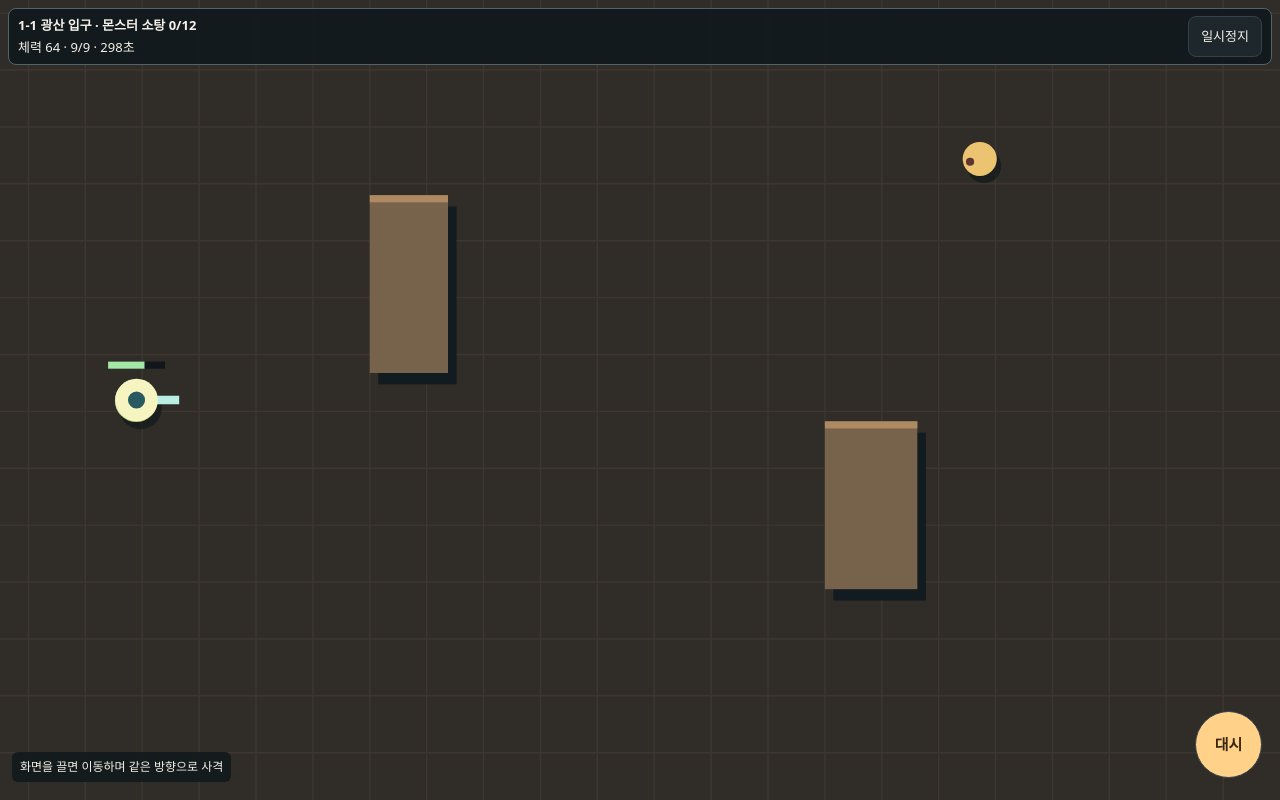
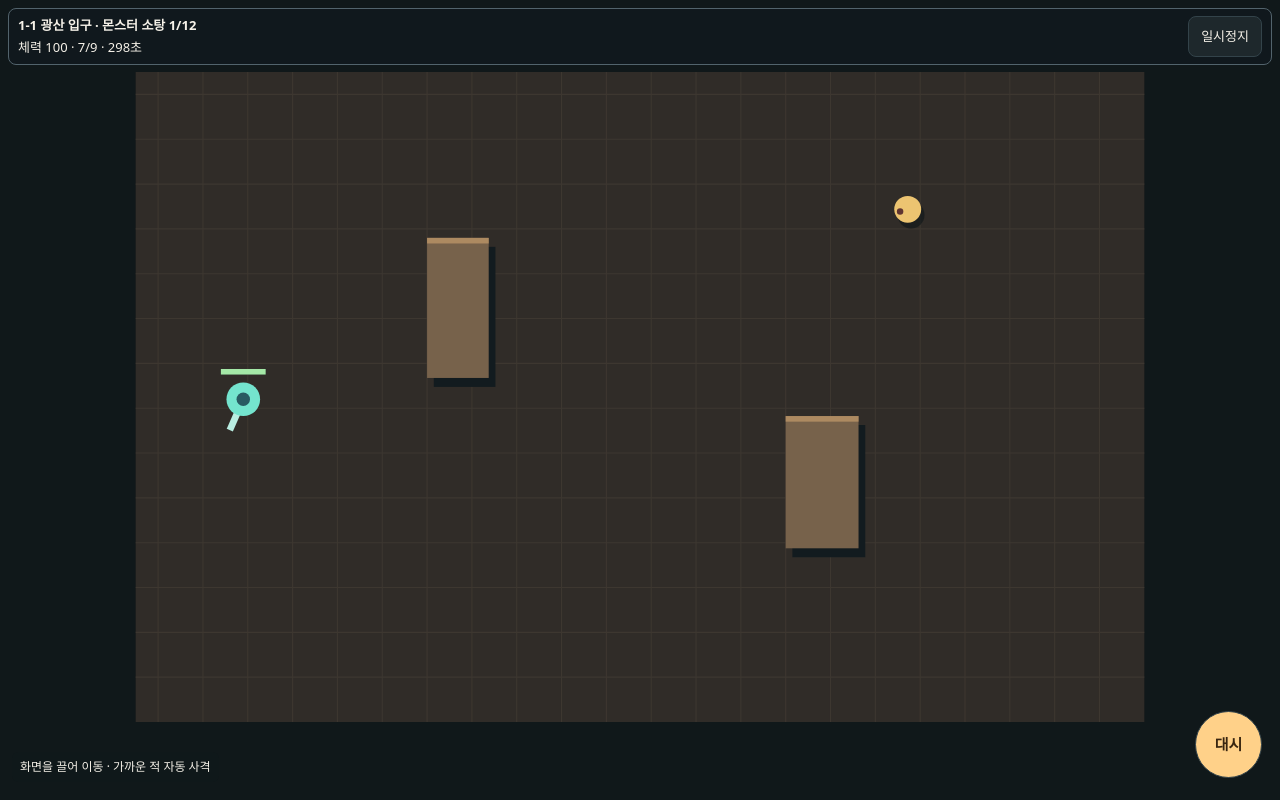
Before and after one commit to xnsbr1/web-game, a plain HTML site: page shooter.html in a window 1280 px wide. Both pictures are taken after a click on the button "출격". Drawn offline with Linux system fonts and the light colour scheme.

Commit message:
Add nearest-target auto fire, fixed arenas and three weapons

```diff
--- a/shooter.html
+++ b/shooter.html
@@ -3,6 +3,8 @@
 <head>
 <meta charset="utf-8">
 <meta name="viewport" content="width=device-width,initial-scale=1,viewport-fit=cover">
+<meta name="apple-mobile-web-app-capable" content="yes">
+<meta name="apple-mobile-web-app-title" content="심층 탄환">
 <meta name="theme-color" content="#12171a">
 <title>심층 탄환</title>
 <style>
@@ -45,7 +47,7 @@ canvas{display:block;width:100%;aspect-ratio:900/580;max-height:62dvh;object-fit
 <div class="arena" id="arena"><canvas id="screen" width="900" height="580" aria-label="전투 지도"></canvas>
 <div id="joystick" aria-hidden="true"><i></i></div>
 <div id="result" class="result" hidden><article><h2 id="resultTitle"></h2><p id="resultText"></p><div class="row" id="resultActions"></div></article></div></div>
-<p id="combatHint">화면을 끌면 이동하며 같은 방향으로 사격</p>
+<p id="combatHint">화면을 끌어 이동 · 가까운 적 자동 사격</p>
 <button id="dash" aria-label="대시">대시</button>
 </section>
 </main>
@@ -73,6 +75,9 @@ const bossColors={charge:'#f3a56c',line:'#8bd5f4',summon:'#a4d883',burst:'#dfa7f
 const objectiveNames={clear:'몬스터 소탕',destroy:'시설 파괴',survive:'생존',armor:'갑각벌레 처치',boss:'보스 격파',switch:'스위치 작동 후 탈출',samples:'표본 처치',defend:'시설 방어',escape:'출구 도착',recover:'보급 상자 회수',elite:'엘리트 처치',range:'표적 사격'};
 const gear={
  pistol:{name:'권총',slot:'gun',damage:22,interval:.28,mag:9,reload:.82,speed:640,mods:['정밀탄','속사 장치'],desc:'중거리에서 안정적인 기본 총기'},
+ revolver:{name:'리볼버',slot:'gun',damage:45,interval:.55,mag:6,reload:1.05,speed:730,mods:['관통탄','확장 실린더'],desc:'한 발이 강한 6연발 권총'},
+ rifle:{name:'돌격소총',slot:'gun',damage:19,interval:.17,mag:18,reload:1.12,speed:810,mods:['고속 장전','철갑탄'],desc:'중장거리에서 빠르고 안정적인 연사'},
+ sniper:{name:'저격소총',slot:'gun',damage:95,interval:1.12,mag:4,reload:1.45,speed:1040,mods:['중장갑 파쇄','장거리 탄환'],desc:'긴 사거리와 높은 단발 피해'},
  shotgun:{name:'산탄총',slot:'gun',damage:14,interval:.64,mag:5,reload:1.1,speed:580,mods:['충격탄','집속탄'],desc:'근거리에서 산탄 5발 발사'},
  smg:{name:'기관단총',slot:'gun',damage:11,interval:.115,mag:23,reload:1,speed:690,mods:['연쇄탄','표식탄'],desc:'연사로 빠른 적을 제압'},
  rail:{name:'충전포',slot:'gun',damage:74,interval:1.05,mag:3,reload:1.3,speed:900,mods:['관통광선','분열탄'],desc:'느리지만 강한 관통 사격'},
@@ -88,10 +93,10 @@ const gear={
  rift:{name:'균열 코어',slot:'charm',desc:'대시 직후 첫 발 피해 증가'},
  battery:{name:'비상 배터리',slot:'charm',desc:'낮은 체력에서 전투당 한 번 보호막'}
 };
-const unlocks={1:'scoutHelmet',11:'sealedHelmet',3:'plate',4:'shotgun',6:'thrust',8:'quick',9:'smg',12:'insulated',16:'grip',17:'battery',19:'rail'};
+const unlocks={1:'scoutHelmet',2:'revolver',7:'rifle',11:'sealedHelmet',15:'sniper',3:'plate',4:'shotgun',6:'thrust',8:'quick',9:'smg',12:'insulated',16:'grip',17:'battery',19:'rail'};
 const slots={head:'헬멧',gun:'총기',armor:'갑옷',gloves:'장갑',boots:'신발',charm:'장신구'};
 const rankColors=['#b1bec6','#8de2a5','#8bc5ff','#caa6ff','#ffc36d','#ff8491'];
-const baseRanks={pistol:1,shotgun:2,smg:3,rail:4,scoutHelmet:1,sealedHelmet:3,plate:2,insulated:3,thrust:2,grip:3,light:2,quick:2,stable:2,rift:4,battery:3};
+const baseRanks={pistol:1,revolver:2,rifle:3,sniper:4,shotgun:2,smg:3,rail:4,scoutHelmet:1,sealedHelmet:3,plate:2,insulated:3,thrust:2,grip:3,light:2,quick:2,stable:2,rift:4,battery:3};
 const currencies={credits:'크레딧',alloy:'합금',parts:'정밀 부품',cores:'보스 코어'};
 const contracts=[
  {name:'회수 의뢰',mode:'recover',n:3,desc:'몬스터 사이로 이동해 상자 3개 회수 · 합금'},
@@ -107,8 +112,8 @@ const own=id=>Object.hasOwn(save.levels,id);
 const level=id=>save.levels[id]||0;
 function unlock(id){if(!id||own(id))return '';save.levels[id]=0;return ' · '+gear[id].name+' 획득';}
 // Grant earlier first-clear loot to existing saves that already cleared these missions.
-if(save.cleared>=2 && !own('scoutHelmet')){unlock('scoutHelmet');persist();}
-if(save.cleared>=12 && !own('sealedHelmet')){unlock('sealedHelmet');persist();}
+const previousRewards=Object.entries(unlocks).filter(([index,id])=>Number(index)<save.cleared&&!own(id));
+if(previousRewards.length){for(const [,id] of previousRewards)unlock(id);persist();}
 function stageId(index){return (Math.floor(index/10)+1)+'-'+(index%10+1);}
 function addFunds(reward){for(const [name,amount] of Object.entries(reward))save[name]+=amount;}
 function rewardText(reward){return Object.entries(reward).filter(([,v])=>v).map(([k,v])=>currencies[k]+' +'+v).join(' · ');}
@@ -156,9 +161,9 @@ function panel(title){const el=document.createElement('section');el.className='p
 function paragraph(parent,value,cls='muted'){const p=document.createElement('p');p.textContent=value;p.className=cls;parent.append(p);}
 function grid(parent){const el=document.createElement('div');el.className='grid';parent.append(el);return el;}
 function renderMenu(next=page){
- if(document.fullscreenElement===$('combat') && document.exitFullscreen)document.exitFullscreen().catch(()=>{});
- if(next!==page || !$('combat').hidden)window.scrollTo(0,0);
+ const resetScroll=next!==page||!$('combat').hidden;
  page=next;$('combat').hidden=true;$('menu').hidden=false;document.body.classList.remove('fighting');
+ if(resetScroll)window.scrollTo(0,0);
  $('money').textContent=Object.keys(currencies).map(k=>currencies[k]+' '+save[k]).join(' · ');
  document.querySelectorAll('nav button').forEach(b=>b.setAttribute('aria-pressed',String(b.dataset.page===page)));
  $('menu').replaceChildren();
@@ -283,7 +288,7 @@ const mountPoints=[
  ['boots',19,78],['charm',81,78]
 ];
 const hues={
- pistol:'#9ec4e8',shotgun:'#e5a66b',smg:'#89dbad',rail:'#beabfd',
+ pistol:'#9ec4e8',revolver:'#d3a6a0',rifle:'#8bcdc4',sniper:'#e8ce92',shotgun:'#e5a66b',smg:'#89dbad',rail:'#beabfd',
  scoutHelmet:'#9edbb9',sealedHelmet:'#89ceea',plate:'#bfccd3',insulated:'#f5c572',
  thrust:'#f6a881',grip:'#83cbdc',light:'#b5db8c',quick:'#f3c382',stable:'#acb8fb',rift:'#cb96ff',battery:'#83e7cb'
 };
@@ -313,13 +318,16 @@ function equipmentPortrait(slot,id,extra=''){
    shape(glow,[[28,53],[59,47],[70,47],[70,51],[56,55],[28,57]]);
    rect(light,57,62,12,8);break;
   case 'gun': {
-   const long=id==='rail'||id==='shotgun';
+   const long=['rail','shotgun','rifle','sniper'].includes(id);
    g.save();g.translate(45,47);g.rotate(-.44);g.translate(-45,-47);
    shape(mid,[[11,38],[24,33],[66,33],[66,52],[29,56],[12,52]]);
    rect(light,24,34,long?53:42,10);
    rect(dark,long?77:65,36,long?15:12,10);
    shape(dark,[[29,51],[47,51],[41,73],[29,74],[25,69]]);
    rect(light,30,62,9,5);rect(glow,37,39,14,3);
+   if(id==='revolver'){rect(mid,43,41,15,12);rect(light,45,43,4,7);}
+   if(id==='rifle'){shape(mid,[[42,47],[54,47],[58,66],[49,66]]);rect(light,57,29,7,6);}
+   if(id==='sniper'){rect(dark,43,27,23,5);rect(light,48,25,14,4);}
    if(id==='smg')shape(mid,[[43,50],[55,50],[58,67],[47,67]]);
    if(id==='rail'){rect(glow,65,33,13,3);rect(glow,65,46,13,3);}
    g.restore();break;
@@ -450,7 +458,9 @@ function start(index,contract,bossHunt=false){
  const c=contracts[contract];
  const [name,mode,n,hazard]=bossHunt?[stageBosses[index][0],'boss',1,stages[index][3]]:c?[c.name,c.mode,c.n,contract===3?'rock':'']:stages[index];
  const gunId=save.equipped.gun||'pistol';
- const stat=gear[gunId];
+ const stat={...gear[gunId]};
+ if(gunId==='revolver'&&level(gunId)>=5&&modOf(gunId)===1)stat.mag+=2;
+ if(gunId==='rifle'&&level(gunId)>=5&&modOf(gunId)===0)stat.reload*=.68;
  const lab=index>=10;
  const shift=(Math.max(index,0)%5)*24;
  const walls=mode==='range'?[]:[{x:260+shift,y:148,w:55,h:125},{x:580-shift,y:307,w:65,h:118}];
@@ -481,10 +491,6 @@ function start(index,contract,bossHunt=false){
   }
  }
  updateHud();draw();
- const combat=$('combat');
- if(!document.fullscreenElement && combat.requestFullscreen){
-  try{combat.requestFullscreen().catch(()=>{});}catch{}
- }
 }
 const modOf=id=>save.mods[id]||0;
 function spawn(type,x,y,scale=1){
@@ -514,7 +520,7 @@ function movement(){
  const x=walk.x+(keys.has('d')||keys.has('arrowright')?1:0)-(keys.has('a')||keys.has('arrowleft')?1:0);
  const y=walk.y+(keys.has('s')||keys.has('arrowdown')?1:0)-(keys.has('w')||keys.has('arrowup')?1:0);
  const len=Math.max(1,Math.hypot(x,y));
- return {x:x/len,y:y/len};
+ return portraitField()?{x:y/len,y:-x/len}:{x:x/len,y:y/len};
 }
 function reload(){
  const p=game?.p;
@@ -523,6 +529,29 @@ function reload(){
  p.reload=p.stat.reload*(gloves==='quick'&&p.afterDash>0?.63-level(gloves)*.045:1);
  if(gloves&&level(gloves)>=5&&modOf(gloves)===0)p.reload*=.8;
  p.reload*=1-.028*gradeBonus(gloves);
+}
+function shotLifetime(id,mod){
+ if(id==='shotgun')return .48;
+ if(id==='sniper')return mod===1?1.35:1.05;
+ return 1.4;
+}
+function firingTarget(p){
+ const targets=game.mode==='destroy'?[...game.enemies,...game.objects]:game.enemies;
+ const mod=level(p.gunId)>=5?modOf(p.gunId):-1;
+ let nearest=null,range=shotLifetime(p.gunId,mod)*p.stat.speed+18;
+ for(const target of targets){
+  if(target.hp<=0||target.done)continue;
+  const distance=dist(p,target);
+  if(distance>=range)continue;
+  const samples=Math.ceil(distance/10);
+  let clear=true;
+  for(let i=1;i<samples;i++){
+   const t=i/samples;
+   if(blocked(p.x+(target.x-p.x)*t,p.y+(target.y-p.y)*t,3)){clear=false;break;}
+  }
+  if(clear){nearest=target;range=distance;}
+ }
+ return nearest;
 }
 function shoot(){
  const p=game.p,g=p.stat,id=p.gunId,l=level(id),mod=l>=5?modOf(id):-1;
@@ -539,7 +568,7 @@ function shoot(){
  const damage=g.damage*(1+l*.11+boost)*(1+.05*gradeBonus(id))*(id==='pistol'&&mod===0?1.22:1)*(precise?1.08:1);
  for(let i=0;i<count;i++){
   const d=p.dir+(i-(count-1)/2)*spread;
-  game.shots.push({x:p.x+Math.cos(d)*18,y:p.y+Math.sin(d)*18,vx:Math.cos(d)*g.speed,vy:Math.sin(d)*g.speed,life:id==='shotgun'?.48:1.4,damage,id,mod,seen:new Set(),pierce:id==='rail'?(mod===0?5:2):0});
+  game.shots.push({x:p.x+Math.cos(d)*18,y:p.y+Math.sin(d)*18,vx:Math.cos(d)*g.speed,vy:Math.sin(d)*g.speed,life:shotLifetime(id,mod),damage,id,mod,seen:new Set(),pierce:id==='rail'?(mod===0?5:2):Number(id==='revolver'&&mod===0)});
  }
  game.effects.push({x:p.x+Math.cos(p.dir)*21,y:p.y+Math.sin(p.dir)*21,r:12,color:'#ffda8d',life:.08});
  if(!p.ammo)reload();
@@ -565,8 +594,8 @@ function hurt(damage,origin,electric=false){
 }
 function damageEnemy(e,b){
  let d=b.damage;
- if(e.type==='armor'&&e.stun<=0&&Math.cos(e.dir-angle(e,b))>.25)d*=.16;
- if(e.type==='boss'&&e.stun<=0)d*=e.pattern?.82:.63;
+ if(e.type==='armor'&&e.stun<=0&&Math.cos(e.dir-angle(e,b))>.25)d*=b.id==='sniper'&&b.mod===0?.76:b.id==='rifle'&&b.mod===1?.58:.16;
+ if(e.type==='boss'&&e.stun<=0&&!(b.id==='sniper'&&b.mod===0))d*=e.pattern?.82:.63;
  if(b.id==='smg'&&b.mod===1){d*=1+Math.min(5,e.mark)*.13;e.mark++;}
  e.hp-=d;
  if(b.id==='shotgun'&&b.mod===0)move(e,b.vx*.039,b.vy*.039);
@@ -671,10 +700,10 @@ function step(dt){
  if(p.dash>0)move(p,Math.cos(p.dashDir)*720*dt,Math.sin(p.dashDir)*720*dt);
  else move(p,input.x*speed*dt,input.y*speed*dt);
 
- if(Math.hypot(input.x,input.y)>.01){
-  p.dir=p.dash>0?p.dashDir:Math.atan2(input.y,input.x);
-  shoot();
- }
+ const target=firingTarget(p);
+ if(target){p.dir=angle(p,target);shoot();}
+ else if(p.dash>0)p.dir=p.dashDir;
+ else if(Math.hypot(input.x,input.y)>.01)p.dir=Math.atan2(input.y,input.x);
 
  if(g.t>=g.nextSpawn){
   g.nextSpawn=g.t+(g.mode==='range'?.65:g.mode==='clear'?1.45:3.25);
@@ -794,6 +823,7 @@ function bar(x,y,hp,max,w){
  ctx.fillStyle='#101619';ctx.fillRect(x-w/2,y,w,5);
  ctx.fillStyle='#a4e8a7';ctx.fillRect(x-w/2,y,w*clamp(hp/max,0,1),5);
 }
+function portraitField(){return canvas.clientHeight>canvas.clientWidth;}
 function draw(){
  const g=game,p=g.p;
  const width=canvas.clientWidth,height=canvas.clientHeight;
@@ -801,11 +831,18 @@ function draw(){
  const pixelRatio=Math.min(window.devicePixelRatio||1,2);
  const realWidth=Math.round(width*pixelRatio),realHeight=Math.round(height*pixelRatio);
  if(canvas.width!==realWidth||canvas.height!==realHeight){canvas.width=realWidth;canvas.height=realHeight;}
- const scale=Math.max(width/W,height/H);
- const visibleWidth=width/scale,visibleHeight=height/scale;
- const left=clamp(p.x-visibleWidth/2,0,W-visibleWidth);
- const top=clamp(p.y-visibleHeight/2,0,H-visibleHeight);
- ctx.setTransform(scale*pixelRatio,0,0,scale*pixelRatio,-left*scale*pixelRatio,-top*scale*pixelRatio);
+ const portrait=portraitField();
+ const topSpace=72,bottomSpace=78;
+ const fieldHeight=Math.max(1,height-topSpace-bottomSpace);
+ const sceneWidth=portrait?H:W,sceneHeight=portrait?W:H;
+ const scale=Math.min(width/sceneWidth,fieldHeight/sceneHeight);
+ const dx=(width-sceneWidth*scale)/2;
+ const dy=topSpace+(fieldHeight-sceneHeight*scale)/2;
+ ctx.setTransform(pixelRatio,0,0,pixelRatio,0,0);
+ ctx.fillStyle='#10181a';ctx.fillRect(0,0,width,height);
+ ctx.translate(dx+(portrait?sceneWidth*scale:0),dy);
+ ctx.scale(scale,scale);
+ if(portrait)ctx.rotate(Math.PI/2);
  ctx.fillStyle=g.lab?'#203941':'#302c28';ctx.fillRect(0,0,W,H);
  ctx.strokeStyle=g.lab?'#29464d':'#3d3730';ctx.lineWidth=1;
  for(let x=20;x<W;x+=40){ctx.beginPath();ctx.moveTo(x,0);ctx.lineTo(x,H);ctx.stroke();}
@@ -825,7 +862,7 @@ function draw(){
  }
  if(['switch','escape'].includes(g.mode)){
   const ready=g.objects.every(o=>o.done);disc(g.exit.x,g.exit.y,28,ready?'#69d9a5':'#666d62');
-  ctx.textAlign='center';ctx.font='bold 14px system-ui';ctx.fillStyle='#152621';ctx.fillText('출구',g.exit.x,g.exit.y+5);
+  ctx.textAlign='center';ctx.font='bold 14px system-ui';ctx.fillStyle='#152621';ctx.save();ctx.translate(g.exit.x,g.exit.y);if(portrait)ctx.rotate(-Math.PI/2);ctx.fillText('출구',0,5);ctx.restore();
  }
  for(const a of g.warnings){
   const color=a.time>0?'#f4b35d50':'#ff6334aa';
@@ -860,19 +897,8 @@ function draw(){
  ctx.lineWidth=6;ctx.strokeStyle='#b9eee2';ctx.beginPath();ctx.moveTo(p.x,p.y);ctx.lineTo(p.x+Math.cos(p.dir)*30,p.y+Math.sin(p.dir)*30);ctx.stroke();
  disc(p.x,p.y,p.r,p.inv>0?'#f6f4c1':'#74e4ce');disc(p.x,p.y,6,'#295a62');
  bar(p.x,p.y-27,p.hp,p.max,40);
- if(visibleWidth<W*.85||visibleHeight<H*.85){
-  ctx.setTransform(pixelRatio,0,0,pixelRatio,0,0);
-  const zoom=.108,mx=width-110,my=76;
-  ctx.fillStyle='#0d171ddc';ctx.fillRect(mx,my,W*zoom,H*zoom);
-  ctx.strokeStyle='#58747e';ctx.lineWidth=1;
-  ctx.strokeRect(mx,my,W*zoom,H*zoom);
-  ctx.strokeRect(mx+left*zoom,my+top*zoom,visibleWidth*zoom,visibleHeight*zoom);
-  for(const e of g.enemies)disc(mx+e.x*zoom,my+e.y*zoom,1.8,'#ee927e');
-  for(const o of g.objects)if(!o.done)disc(mx+o.x*zoom,my+o.y*zoom,2.8,'#ffcb77');
-  if(['switch','escape'].includes(g.mode))disc(mx+g.exit.x*zoom,my+g.exit.y*zoom,2.8,'#73eaa3');
-  disc(mx+p.x*zoom,my+p.y*zoom,2.8,'#8fe8d4');
- }
 }
+
 function pause(){
  if(!game||game.over)return;
  game.paused=!game.paused;releaseStick();keys.clear();
@@ -944,7 +970,7 @@ renderMenu();requestAnimationFrame(frame);
 }
 </style>
 <style>
-body.fighting{overflow:hidden;overscroll-behavior:none}
+body.fighting{position:fixed;inset:0;overflow:hidden;overscroll-behavior:none;touch-action:none}
 #combat{position:fixed;inset:0;overflow:hidden;background:#10181a;touch-action:none}
 #combat .arena{position:absolute;inset:0;border:0;border-radius:0}
 #screen{width:100%;height:100%;max-height:none;aspect-ratio:auto;object-fit:fill}
```
